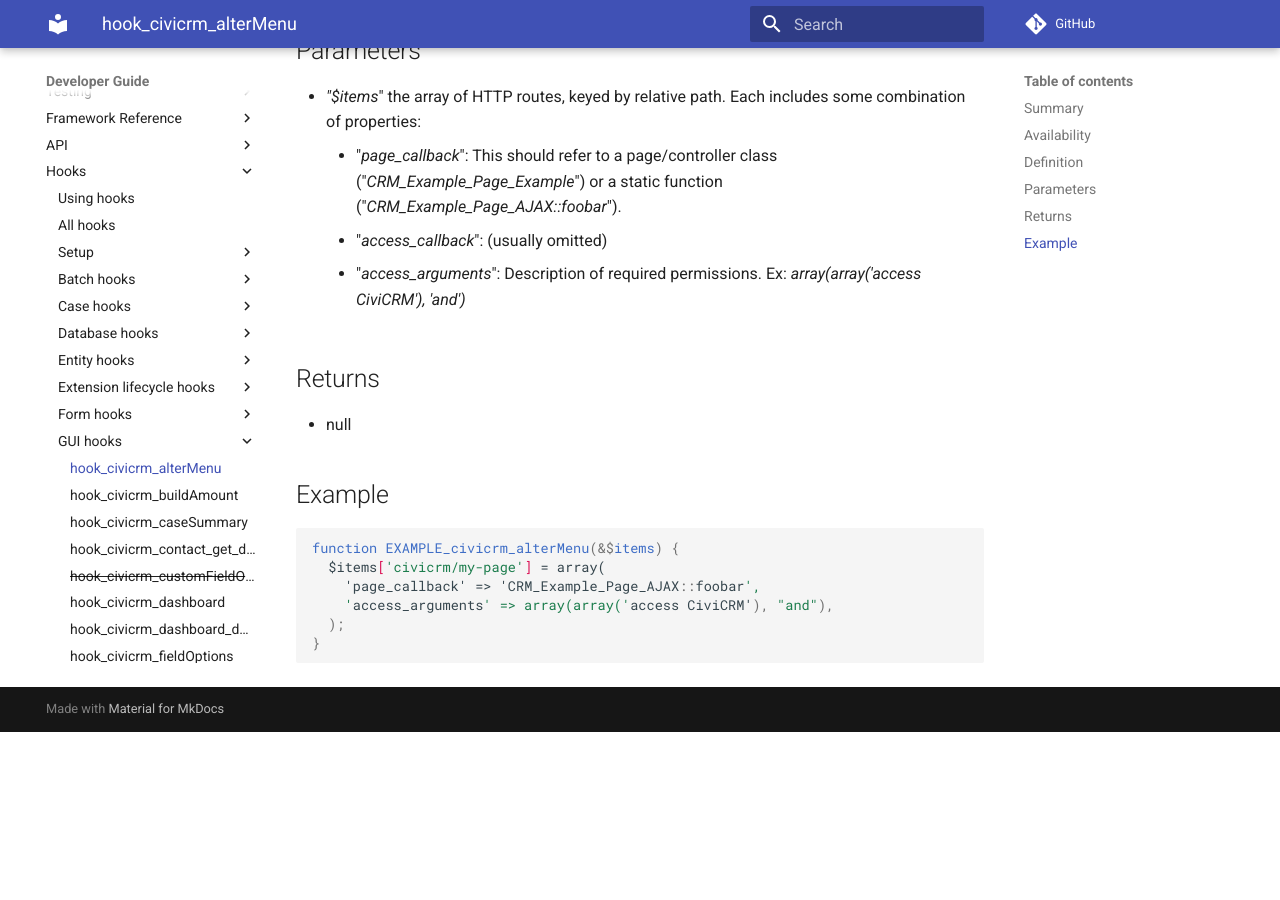
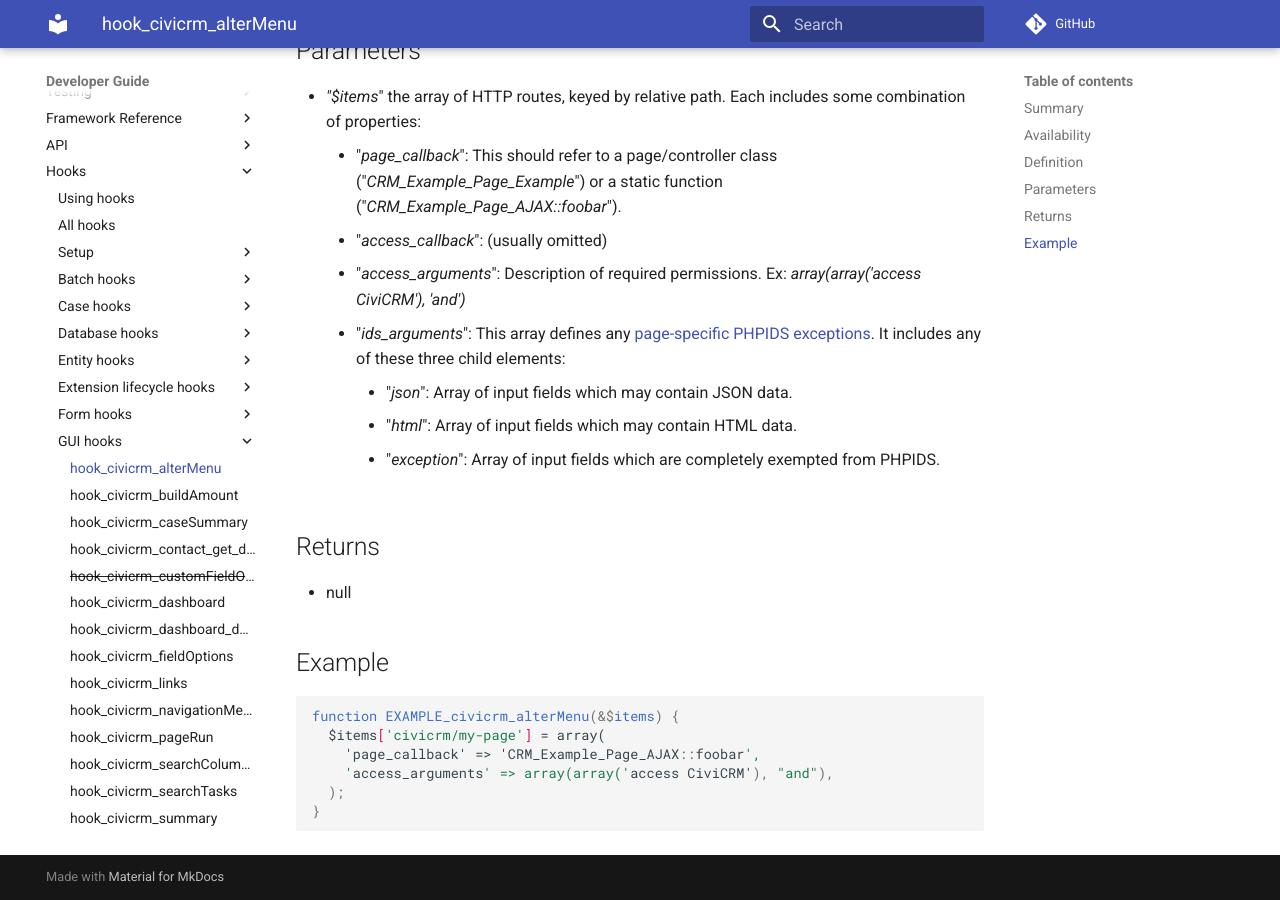
Before and after one commit to civicrm/civicrm-dev-docs, an MkDocs documentation site: the page built from docs/hooks/hook_civicrm_alterMenu.md, in a window 1280 px wide and 900 px high, scrolled down 831 px. Built offline with MkDocs 1.6.1 and Material for MkDocs 9.7.7, drawn with Linux system fonts in a browser that asks for light colours; comment, search, counter and statistics services are not loaded; old or Windows-style settings are respelled for this version of MkDocs; before the commit the page ends 1563 px from its top, so only the background shows below that.

Commit message:
CRM-20926 - hook_civicrm_alterMenu - Document `ids_arguments`

```diff
--- a/docs/hooks/hook_civicrm_alterMenu.md
+++ b/docs/hooks/hook_civicrm_alterMenu.md
@@ -34,6 +34,10 @@ Added in CiviCRM 4.7.11.
     -   "*access_callback*": (usually omitted)
     -   "*access_arguments*": Description of required permissions. Ex:
         *array(array('access CiviCRM'), 'and')*
+    -   "*ids_arguments*": This array defines any [page-specific PHPIDS exceptions](/hooks/hook_civicrm_xmlMenu.md#xml-ids). It includes any of these three child elements:
+        - "*json*": Array of input fields which may contain JSON data.
+        - "*html*": Array of input fields which may contain HTML data.
+        - "*exception*": Array of input fields which are completely exempted from PHPIDS.
 
 ## Returns
 
```
